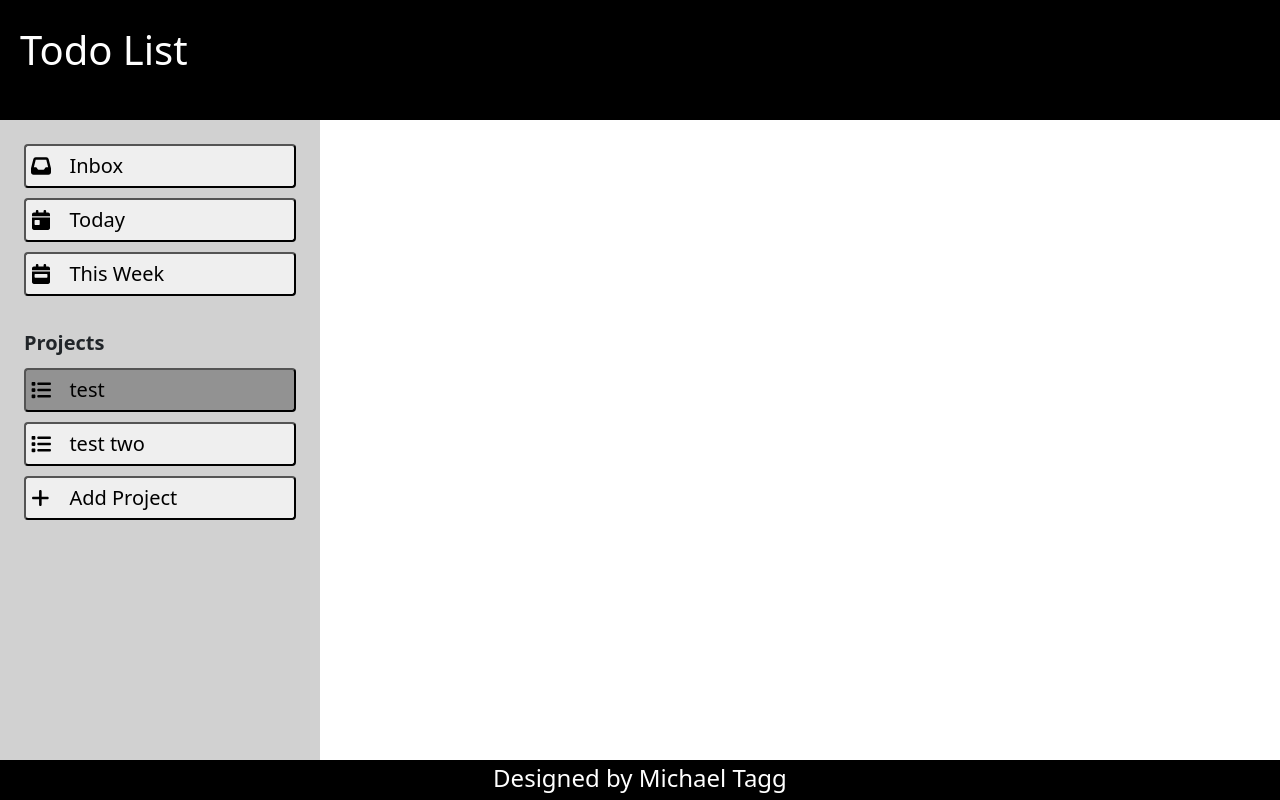
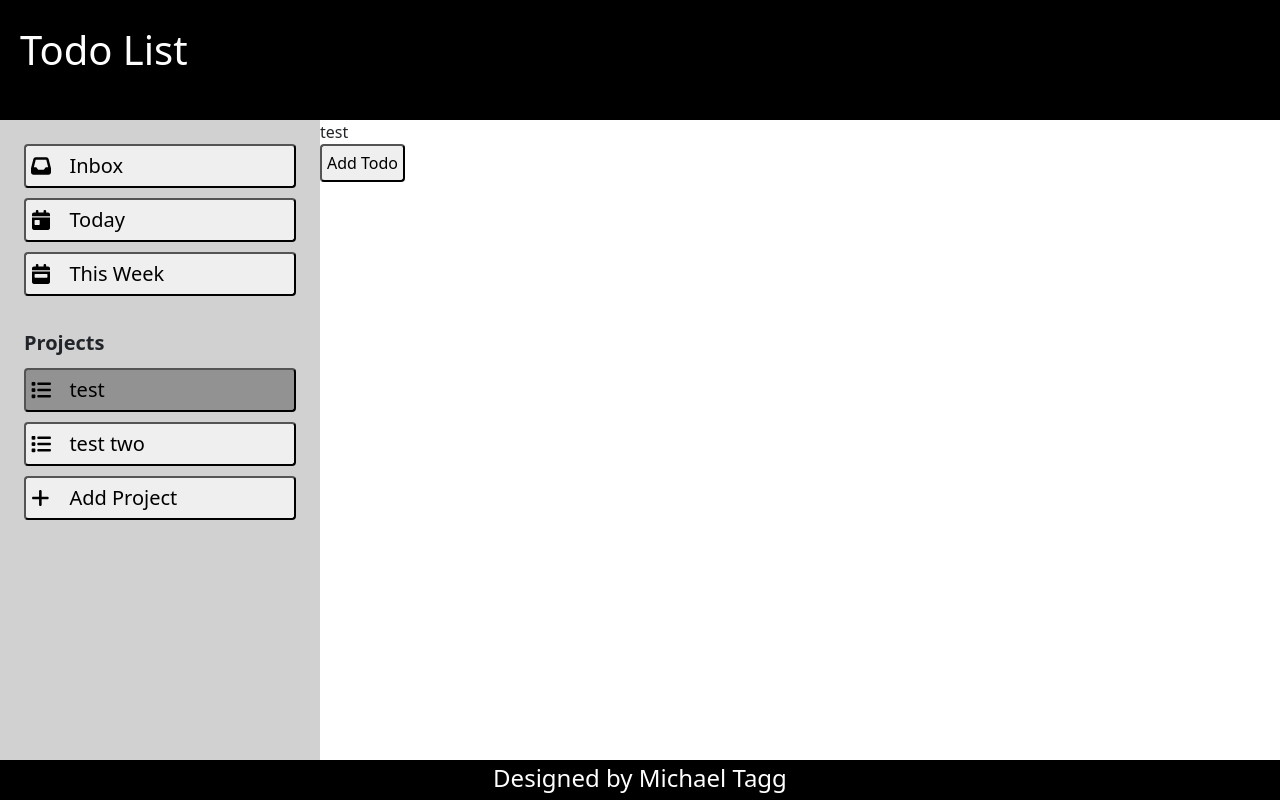
Before and after one commit to mdtagg/React_ToDo_App, a React (Vite) app: page / in a window 1280 px wide. Both pictures are taken after a click on the button "test". Built offline with nearby package versions, Linux system fonts and the light colour scheme.

Commit message:
todo state and use effect added to todoslist component
useeffect was implemented to update the todos state to include
any new projects that get added to the list

```diff
--- a/src/components/ProjectTitle.jsx
+++ b/src/components/ProjectTitle.jsx
@@ -1,7 +1,7 @@
 
 import { useState } from 'react'
 
-const ProjectTitle = ({title,id,projects,setProjects}) => {
+const ProjectTitle = ({title,id,projects,setProjects,setId}) => {
 
     const [toggle,setToggle] = useState(false)
 
@@ -18,14 +18,12 @@ const ProjectTitle = ({title,id,projects,setProjects}) => {
         setProjects(filteredProjects)
     }
 
-    function handleOnClick(e) {
-
-
-        // console.log(projects)
+    function handleOnClick(id) {
+        setId(id)
     }
 
     return (
-        <button className='project-button' onClick={(e) => handleOnClick(e)} onMouseEnter={handleEnter} onMouseLeave={handleExit}>
+        <button className='project-button' onClick={() => handleOnClick(id)} onMouseEnter={handleEnter} onMouseLeave={handleExit}>
             <img className='todo-icon' src='icons/todo-list.svg'></img>
                 {title}
             {toggle &&
--- a/src/components/ProjectsList.jsx
+++ b/src/components/ProjectsList.jsx
@@ -5,19 +5,8 @@ import Form from 'react-bootstrap/Form';
 import ProjectTitle from './ProjectTitle';
 import { v4 as uuidv4 } from 'uuid';
 
-const ProjectsList = ({projects,setProjects}) => {
-    // const [projects, setProjects] = useState(() => {
-    //     return [
-    //         {
-    //             title: 'test',
-    //             id: uuidv4()
-    //         },
-    //         {
-    //             title:'test two',
-    //             id: uuidv4()
-    //         }
-    //     ]
-    // })
+const ProjectsList = ({projects,setProjects,setId}) => {
+
     const [toggleShow, setToggleShow] = useState(false)
     const [projectTitle,setProjectTitle] = useState('')
 
@@ -49,7 +38,7 @@ const ProjectsList = ({projects,setProjects}) => {
             <div className='projects-title'>Projects</div>
             {projects.map((project,index) => {
                 return (
-                    <ProjectTitle setProjects={setProjects} projects={projects} id={project.id} key={index} title={project.title} />
+                    <ProjectTitle setId={setId} setProjects={setProjects} projects={projects} id={project.id} key={index} title={project.title} />
                 )
             })}
             {toggleShow &&
--- a/src/components/TodoList.jsx
+++ b/src/components/TodoList.jsx
@@ -1,18 +1,36 @@
-import { useState } from "react"
+import { useState,useEffect } from "react"
 
-const TodoList = ({projects}) => {
-    const [todo,setTodo] = useState(() => projects.map(project => {
-        return {
-            title:project.title,
-            id:project.id,
-            reveal:projects.reveal
-        }
+const TodoList = ({projects,id}) => {
+    const [todos,setTodos] = useState(projects.map(item => {
+        return ({
+            title:item.title,
+            id:item.id,
+            date:null
+        })
     }))
 
+    useEffect(() => {
+        setTodos((prevTodos) => {
+            return [
+                ...prevTodos,
+                projects[projects.length - 1]
+            ]
+        })
+    },[projects])
+
+    const [filteredTodo] = todos.filter(todo => todo.id === id)
+    console.log(todos)
+    console.log(filteredTodo)
+
     return (
-        <div className='todo-list'>
+        <>
+            {filteredTodo && <div className='todo-list'>
+                <div className='todo-title'>{filteredTodo.title}</div>
+                <div></div>
+                <button>Add Todo</button>
+            </div>}
+        </>
 
-        </div>
     )
 }
 
--- a/src/components/TodoSection.jsx
+++ b/src/components/TodoSection.jsx
@@ -9,23 +9,24 @@ const TodoSection = () => {
         return [
             {
                 title: 'test',
-                id: uuidv4(),
-                reveal:false
+                id: uuidv4()
             },
             {
                 title:'test two',
-                id: uuidv4(),
-                reveal:false
+                id: uuidv4()
             }
         ]
     })
+
+    const [id,setId] = useState('')
+
     return (
         <main className='main'>
             <aside className='todo-sidebar'>
                 <UpcomingList/>
-                <ProjectsList projects={projects} setProjects={setProjects} />
+                <ProjectsList setId={setId} projects={projects} setProjects={setProjects} />
             </aside>
-            <TodoList projects={projects} />
+            <TodoList id={id} projects={projects} />
         </main>
     )
 }
```
